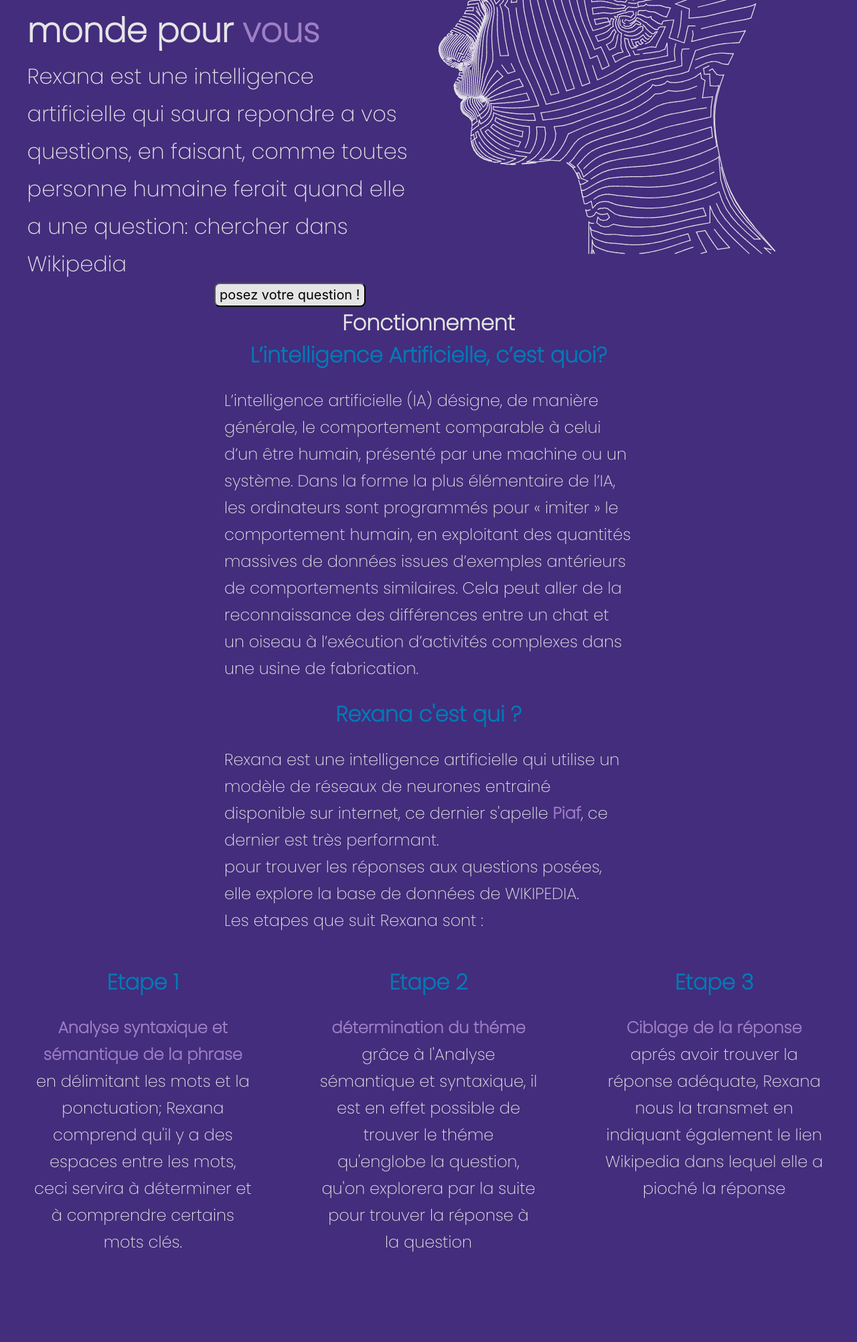
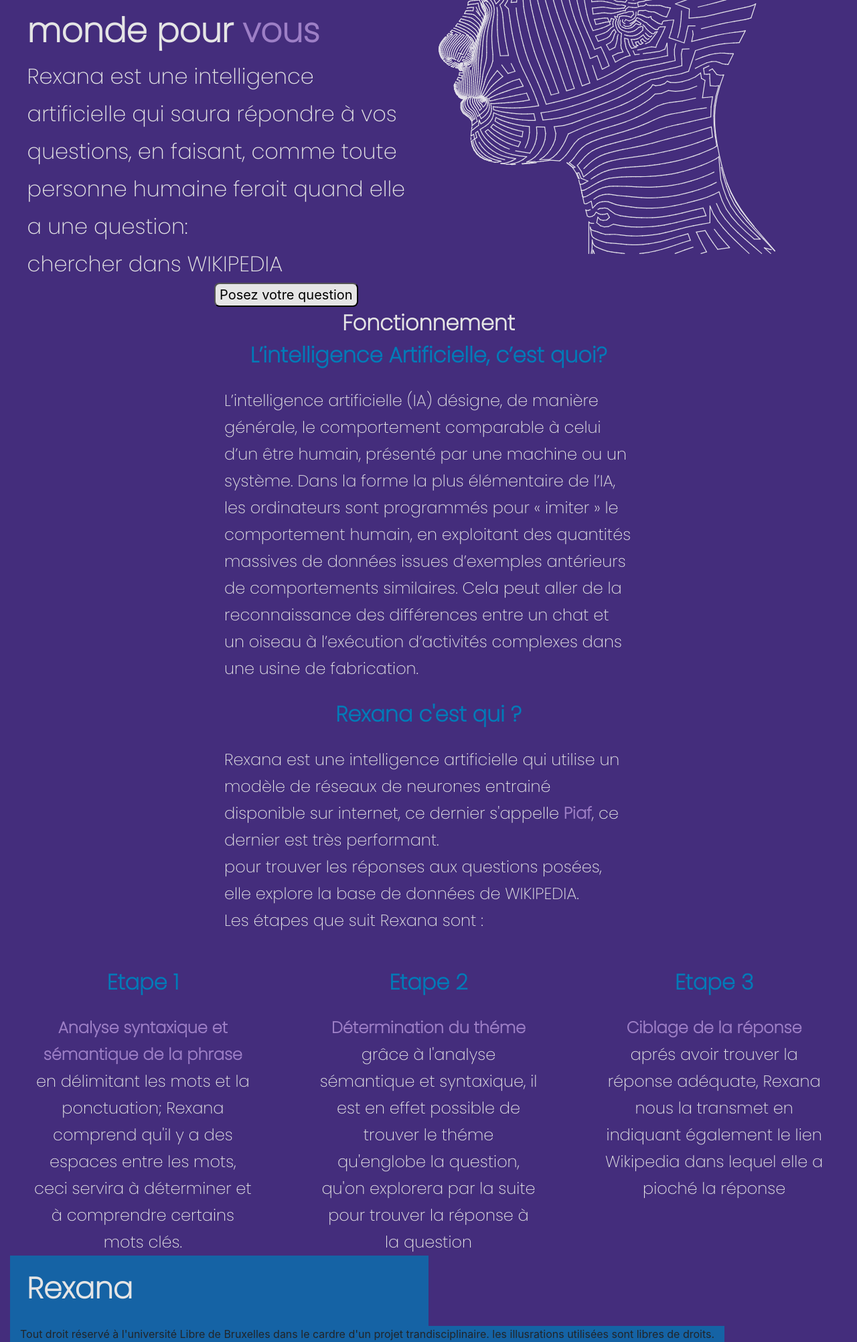
Before and after one commit to sgoren1/LMI-QA, a Django app: page /LMI_NLP/Rexana.html in a window 1280 px wide. Shown: the part 363-2366 px from the top of the page at 67% size. Before the commit the page ends 2232 px from the top, so only its background shows below. Run offline with Django 4.2, Linux system fonts and the light colour scheme; some libraries are stand-ins or nearby versions.

Commit message:
Update Rexana.html
fix spelling

```diff
--- a/Wiki_QA_System-master/mysite/LMI_NLP/templates/LMI_NLP/Rexana.html
+++ b/Wiki_QA_System-master/mysite/LMI_NLP/templates/LMI_NLP/Rexana.html
@@ -57,14 +57,17 @@
                         <div class="col-12">
                             <div class = "CH1">
                                 Rexana est une intelligence artificielle
-                                qui saura repondre a vos questions,
-                                en faisant, comme toutes personne humaine ferait
-                                quand elle a une question: chercher dans Wikipedia
+                                qui saura répondre à vos questions,
+                                en faisant, comme toute personne humaine ferait
+                                quand elle a une question: <br>
+                                chercher dans WIKIPEDIA
                             </div>
                         </div>
 
                         <div class="col-12">
-                            <input class="bt" type="button" value="posez votre question !">
+                            <form action="Execution.html">
+                                <input class ="bt" type="submit" value="Posez votre question" />
+                            </form>
                         </div>
 
                     </div>
@@ -121,9 +124,9 @@
             <div class="col-6 py-4">
                 <div class="content2">
                    Rexana est une intelligence artificielle qui utilise un modèle de réseaux de neurones entrainé disponible sur internet,
-                   ce dernier s'apelle <span style="font-weight: bold; color : #9D7FC6;">Piaf</span>, ce dernier est très performant. <br>
+                   ce dernier s'appelle <span style="font-weight: bold; color : #9D7FC6;">Piaf</span>, ce dernier est très performant. <br>
                    pour trouver les réponses aux questions posées, elle explore la base de données de WIKIPEDIA. <br>
-                   Les etapes que suit Rexana sont :
+                   Les étapes que suit Rexana sont :
                 </div>
             </div>
         </div>
@@ -140,7 +143,7 @@
                             <div class="content3">
                                 <span style="font-weight: bold; color : #9D7FC6;">Analyse syntaxique et sémantique de la phrase</span> <br>
                                 en délimitant les mots et la ponctuation; Rexana comprend qu'il y a
-                                des espaces entre les mots, ceci servira  à déterminer et à comprendre certains mots clés.
+                                des espaces entre les mots, ceci servira à déterminer et à comprendre certains mots clés.
 
                             </div>
                         </div>
@@ -154,8 +157,8 @@
                     <div class="row justify-content-center">
                         <div class="col-10 text-center">
                             <div class="content4">
-                                <span style="font-weight: bold; color : #9D7FC6;">détermination du théme</span> <br>
-                                grâce à l'Analyse sémantique et syntaxique, il est en effet possible de trouver le théme qu'englobe la question, qu'on explorera par la suite pour trouver la réponse
+                                <span style="font-weight: bold; color : #9D7FC6;">Détermination du théme</span> <br>
+                                grâce à l'analyse sémantique et syntaxique, il est en effet possible de trouver le théme qu'englobe la question, qu'on explorera par la suite pour trouver la réponse
                                 à la question
 
                             </div>
@@ -178,8 +181,24 @@
             </div>
 
 
-<div class="container-fluid">
+            <div class="container-fluid">
+                <footer>
+                    <div class="row" id="footer-bg">
+                        <div class="col-2 pt-2 text-center py-4" style="background-color: #1563A5;">
+                            <h2 class="logo" style="background-color: #1563A5;">Rexana</h2>
+                        </div>
 
-</div>
+                        <div class="col-4" style="background-color: #1563A5;">
+
+                        </div>
+
+                        <div class="col-auto text-center"  style="background-color: #1563A5;" >
+                                Tout droit réservé à l'université Libre de Bruxelles dans le cardre d'un projet trandisciplinaire.
+                                les illusrations utilisées sont libres de droits.
+                        </div>
+                    </div>
+                </footer>
+
+            </div>
 
 </html>
```
